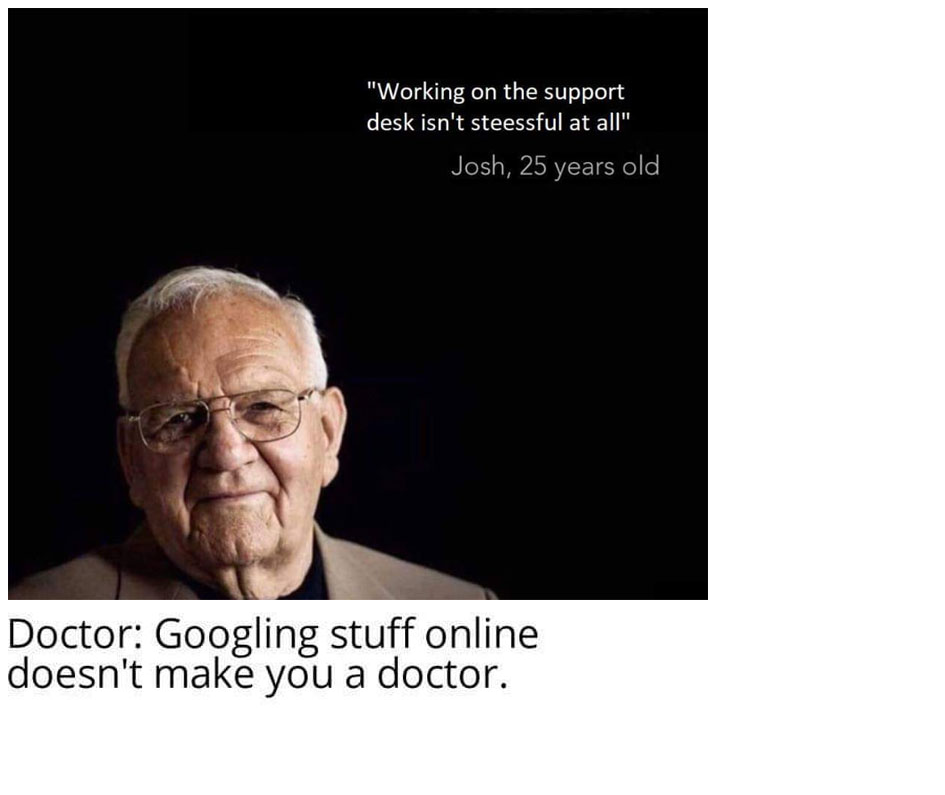
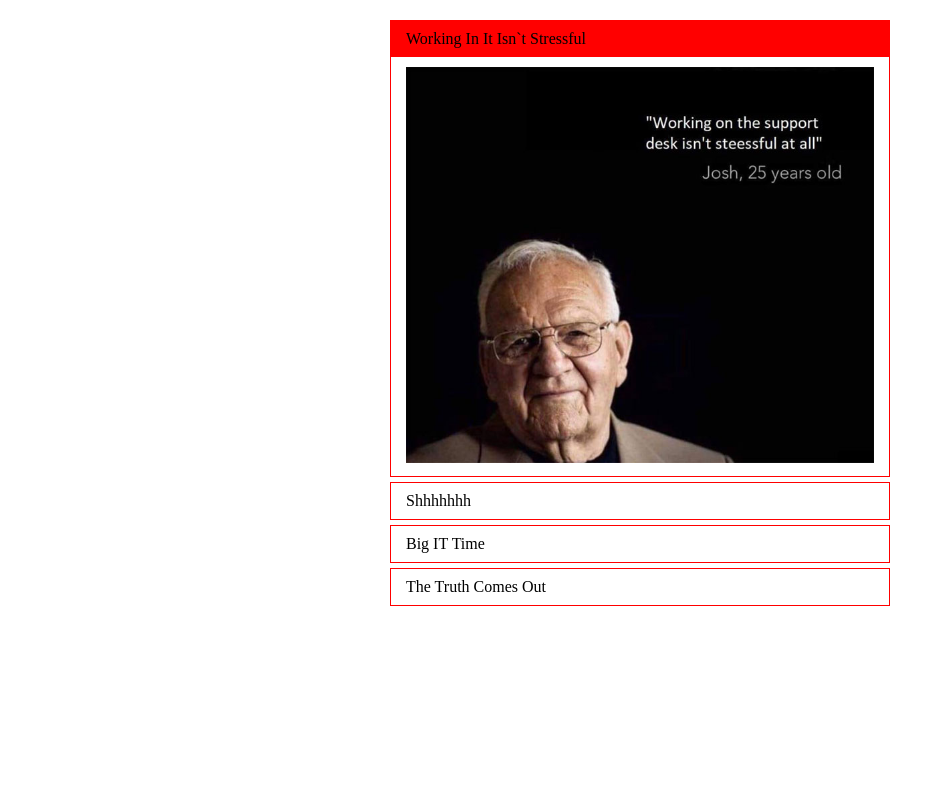
Before and after one commit to roman-mirzoian/cssBayan, a plain HTML site: page cssBayan/index.html in a window 1280 px wide. Shown: the top 795 px of the page, without its empty margins (0-945 px from the left). Drawn offline with Linux system fonts and the light colour scheme.

Commit message:
feat: add bayan with images and base click logic animation (Thu, Mar 16, 2023 02:51:44 AM)

```diff
--- a/cssBayan/index.html
+++ b/cssBayan/index.html
@@ -5,14 +5,50 @@
     <meta charset="UTF-8">
     <meta http-equiv="X-UA-Compatible" content="IE=edge">
     <meta name="viewport" content="width=device-width, initial-scale=1.0">
-    <title>Document</title>
+    <link rel="stylesheet" href="./styles/reset.css">
+    <link rel="stylesheet" href="./styles/style.css">
+    <title>CSS BAYAN</title>
 </head>
 
 <body>
-    <img src="./images/mem1.jpg">
-    <img src="./images/mem2.jpg">
-    <img src="./images/mem3.jpg">
-    <img src="./images/mem4.jpg">
+    <div class="bayan-wrapper">
+        <div class="bayan-item">
+            <input type="radio" class="bayan-input" name="bayan-input" id="input_1" checked>
+            <label class="bayan-item-title" for="input_1">
+                Working In It Isn`t Stressful
+            </label>
+            <div class="bayan-mem">
+                <img src="./images/mem1.jpg" class="mem-image">
+            </div>
+        </div>
+        <div class="bayan-item">
+            <input type="radio" class="bayan-input" name="bayan-input" id="input_2">
+            <label class="bayan-item-title" for="input_2">
+                Shhhhhhh
+            </label>
+            <div class="bayan-mem">
+                <img src="./images/mem2.jpg" class="mem-image">
+            </div>
+        </div>
+        <div class="bayan-item">
+            <input type="radio" class="bayan-input" name="bayan-input" id="input_3">
+            <label class="bayan-item-title" for="input_3">
+                Big IT Time
+            </label>
+            <div class="bayan-mem">
+                <img src="./images/mem3.jpg" class="mem-image">
+            </div>
+        </div>
+        <div class="bayan-item">
+            <input type="radio" class="bayan-input" name="bayan-input" id="input_4">
+            <label class="bayan-item-title" for="input_4">
+                The Truth Comes Out
+            </label>
+            <div class="bayan-mem">
+                <img src="./images/mem4.jpg" class="mem-image">
+            </div>
+        </div>
+    </div>
 </body>
 
 </html>
--- /dev/null
+++ b/cssBayan/styles/style.css
@@ -0,0 +1,46 @@
+.bayan-wrapper {
+  max-width: 500px;
+  margin: 20px auto;
+}
+
+.bayan-item {
+  margin-bottom: 5px;
+  max-width: 500px;
+  border: 1px solid red;
+}
+
+.bayan-item-title {
+  display: block;
+  padding: 10px 15px;
+  cursor: pointer;
+
+  transition: background 0.2s ease-in-out;
+}
+
+.bayan-item-title:hover {
+  background-color: red;
+}
+
+.bayan-input {
+  width: 0;
+  height: 0;
+  appearance: none;
+  position: absolute;
+}
+
+.bayan-input:checked ~ .bayan-item-title {
+  background-color: red;
+}
+
+.bayan-input:checked ~ .bayan-mem {
+  display: block;
+}
+
+.bayan-mem {
+  display: none;
+  padding: 10px 15px;
+}
+
+.mem-image {
+  width: 100%;
+}
```
